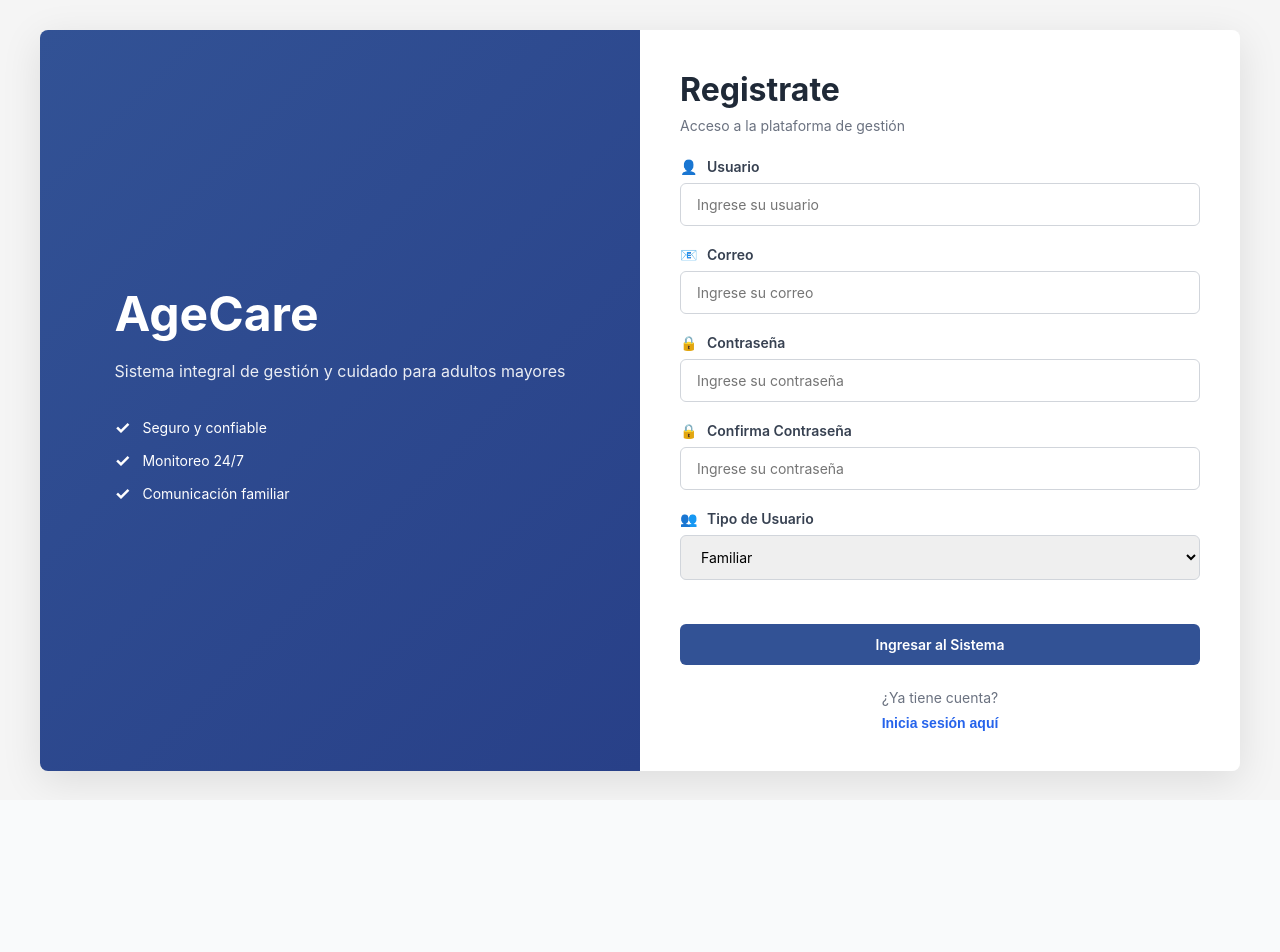
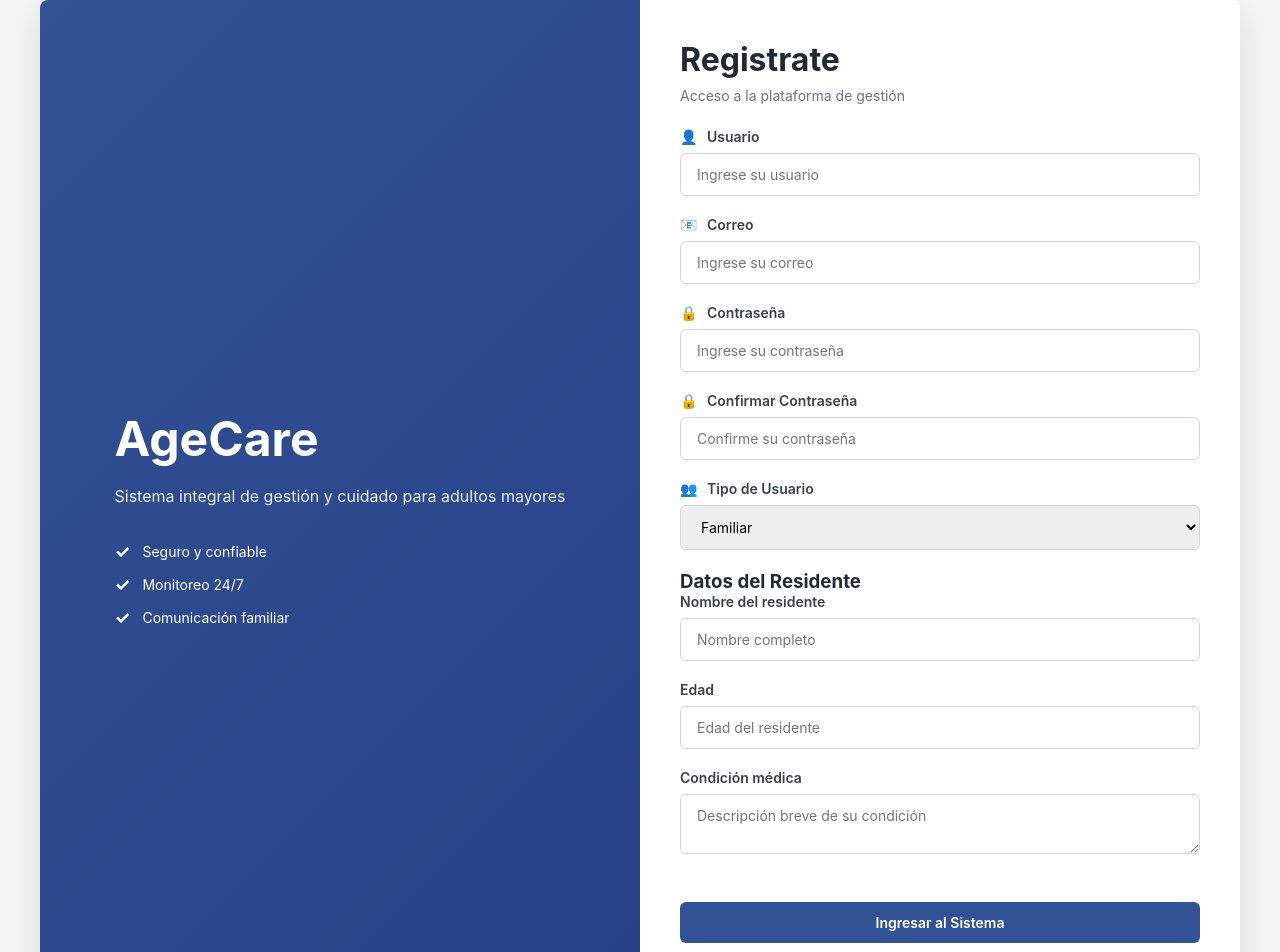
Before and after one commit to 1ASI0657-6339-Fund-Arq-Soft/Frontend, an Angular app: page /register in a window 1280 px wide. Shown: the top 952 px of the page. Before the commit the page ends 800 px from the top, so only its background shows below. Built offline with nearby package versions, Linux system fonts and the light colour scheme.

Commit message:
feat: add register

```diff
--- a/package.json
+++ b/package.json
@@ -28,6 +28,7 @@
     "@angular/forms": "^20.3.0",
     "@angular/platform-browser": "^20.3.0",
     "@angular/router": "^20.3.0",
+    "@stripe/stripe-js": "^8.5.3",
     "rxjs": "~7.8.0",
     "tslib": "^2.3.0",
     "zone.js": "~0.15.0"
@@ -37,6 +38,7 @@
     "@angular/cli": "^20.3.8",
     "@angular/compiler-cli": "^20.3.0",
     "@types/jasmine": "~5.1.0",
+    "@types/stripe-v3": "^3.1.33",
     "jasmine-core": "~5.9.0",
     "karma": "~6.4.0",
     "karma-chrome-launcher": "~3.2.0",
--- a/src/app/auth/components/register/register.component.html
+++ b/src/app/auth/components/register/register.component.html
@@ -23,90 +23,61 @@
 
         <form [formGroup]="registerForm" (ngSubmit)="onSubmit()">
           <div class="form-group">
-            <label for="name">
-              <span class="icon">👤</span>
-              Usuario
-            </label>
+            <label for="name"><span class="icon">👤</span> Usuario</label>
             <input
               type="text"
               id="name"
+              class="form-input"
+              placeholder="Ingrese su usuario"
               formControlName="name"
-              placeholder="Ingrese su usuario"
-              class="form-input"
               [class.is-invalid]="submitted && f['name'].errors"
             />
-            <div *ngIf="submitted && f['name'].errors" class="error-text">
-              <span *ngIf="f['name'].errors['required']">El nombre es requerido</span>
-              <span *ngIf="f['name'].errors['minlength']">Mínimo 3 caracteres</span>
-            </div>
           </div>
 
           <div class="form-group">
-            <label for="email">
-              <span class="icon">📧</span>
-              Correo
-            </label>
+            <label for="email"><span class="icon">📧</span> Correo</label>
             <input
               type="email"
               id="email"
+              class="form-input"
+              placeholder="Ingrese su correo"
               formControlName="email"
-              placeholder="Ingrese su correo"
-              class="form-input"
               [class.is-invalid]="submitted && f['email'].errors"
             />
-            <div *ngIf="submitted && f['email'].errors" class="error-text">
-              <span *ngIf="f['email'].errors['required']">El email es requerido</span>
-              <span *ngIf="f['email'].errors['email']">Ingrese un email válido</span>
-            </div>
           </div>
 
           <div class="form-group">
-            <label for="password">
-              <span class="icon">🔒</span>
-              Contraseña
-            </label>
+            <label for="password"><span class="icon">🔒</span> Contraseña</label>
             <input
               type="password"
               id="password"
+              class="form-input"
+              placeholder="Ingrese su contraseña"
               formControlName="password"
-              placeholder="Ingrese su contraseña"
-              class="form-input"
               [class.is-invalid]="submitted && f['password'].errors"
             />
-            <div *ngIf="submitted && f['password'].errors" class="error-text">
-              <span *ngIf="f['password'].errors['required']">La contraseña es requerida</span>
-              <span *ngIf="f['password'].errors['minlength']">Mínimo 6 caracteres</span>
-            </div>
           </div>
 
           <div class="form-group">
-            <label for="confirmPassword">
-              <span class="icon">🔒</span>
-              Confirma Contraseña
-            </label>
+            <label for="confirmPassword"
+            ><span class="icon">🔒</span> Confirmar Contraseña</label
+            >
             <input
               type="password"
               id="confirmPassword"
+              class="form-input"
+              placeholder="Confirme su contraseña"
               formControlName="confirmPassword"
-              placeholder="Ingrese su contraseña"
-              class="form-input"
               [class.is-invalid]="submitted && f['confirmPassword'].errors"
             />
-            <div *ngIf="submitted && f['confirmPassword'].errors" class="error-text">
-              <span *ngIf="f['confirmPassword'].errors['required']">Debe confirmar la contraseña</span>
-              <span *ngIf="f['confirmPassword'].errors['passwordMismatch']">Las contraseñas no coinciden</span>
-            </div>
           </div>
 
           <div class="form-group">
-            <label for="role">
-              <span class="icon">👥</span>
-              Tipo de Usuario
-            </label>
+            <label for="role"><span class="icon">👥</span> Tipo de Usuario</label>
             <select
               id="role"
+              class="form-input"
               formControlName="role"
-              class="form-input"
               [class.is-invalid]="submitted && f['role'].errors"
             >
               <option value="" disabled>Seleccione su rol</option>
@@ -114,16 +85,42 @@
                 {{ role.label }}
               </option>
             </select>
-            <div *ngIf="submitted && f['role'].errors" class="error-text">
-              <span *ngIf="f['role'].errors['required']">Debe seleccionar un rol</span>
+          </div>
+
+          <div class="resident-section" *ngIf="isFamiliar()">
+            <h3 class="section-title">Datos del Residente</h3>
+
+            <div class="form-group">
+              <label>Nombre del residente</label>
+              <input
+                type="text"
+                class="form-input"
+                placeholder="Nombre completo"
+                formControlName="residentName"
+              />
+            </div>
+
+            <div class="form-group">
+              <label>Edad</label>
+              <input
+                type="number"
+                class="form-input"
+                placeholder="Edad del residente"
+                formControlName="residentAge"
+              />
+            </div>
+
+            <div class="form-group">
+              <label>Condición médica</label>
+              <textarea
+                class="form-input"
+                placeholder="Descripción breve de su condición"
+                formControlName="residentCondition"
+              ></textarea>
             </div>
           </div>
 
-          <button
-            type="submit"
-            class="btn btn-primary"
-            [disabled]="loading"
-          >
+          <button type="submit" class="btn btn-primary" [disabled]="loading">
             <span *ngIf="!loading">Ingresar al Sistema</span>
             <span *ngIf="loading">Registrando...</span>
           </button>
@@ -131,7 +128,7 @@
 
         <div class="login-link">
           <p>¿Ya tiene cuenta?</p>
-          <button type="button" (click)="goToLogin()" class="link-button">
+          <button type="button" class="link-button" (click)="goToLogin()">
             Inicia sesión aquí
           </button>
         </div>
--- a/src/app/auth/components/register/register.component.ts
+++ b/src/app/auth/components/register/register.component.ts
@@ -1,6 +1,12 @@
 import { Component } from "@angular/core";
 import { CommonModule } from "@angular/common";
-import { FormsModule, ReactiveFormsModule, FormBuilder, FormGroup, Validators } from "@angular/forms";
+import {
+  FormsModule,
+  ReactiveFormsModule,
+  FormBuilder,
+  FormGroup,
+  Validators,
+} from "@angular/forms";
 import { Router } from "@angular/router";
 import { AuthService } from "../../../core/services/auth.service";
 
@@ -12,16 +18,16 @@ import { AuthService } from "../../../core/services/auth.service";
   styleUrls: ["./register.component.css"],
 })
 export class RegisterComponent {
-  registerForm: FormGroup
-  loading = false
-  submitted = false
-  error = ""
+  registerForm: FormGroup;
+  loading = false;
+  submitted = false;
+  error = "";
 
   roles = [
     { value: "familiar", label: "Familiar" },
     { value: "cuidador", label: "Cuidador" },
     { value: "developer", label: "Developer" },
-  ]
+  ];
 
   constructor(
     private formBuilder: FormBuilder,
@@ -35,56 +41,64 @@ export class RegisterComponent {
         password: ["", [Validators.required, Validators.minLength(6)]],
         confirmPassword: ["", Validators.required],
         role: ["familiar", Validators.required],
+
+        residentName: [""],
+        residentAge: [""],
+        residentCondition: [""],
       },
       { validators: this.passwordMatchValidator },
-    )
+    );
   }
 
   get f() {
-    return this.registerForm.controls
+    return this.registerForm.controls;
   }
 
   passwordMatchValidator(group: FormGroup) {
-    const password = group.get("password")
-    const confirmPassword = group.get("confirmPassword")
+    const password = group.get("password");
+    const confirmPassword = group.get("confirmPassword");
 
     if (password && confirmPassword && password.value !== confirmPassword.value) {
-      confirmPassword.setErrors({ passwordMismatch: true })
-      return { passwordMismatch: true }
+      confirmPassword.setErrors({ passwordMismatch: true });
+      return { passwordMismatch: true };
     }
-    return null
+    return null;
+  }
+
+  isFamiliar(): boolean {
+    return this.registerForm.get("role")?.value === "familiar";
   }
 
   onSubmit(): void {
-    this.submitted = true
-    this.error = ""
+    this.submitted = true;
+    this.error = "";
 
-    if (this.registerForm.invalid) {
-      return
-    }
+    if (this.registerForm.invalid) return;
 
-    this.loading = true
-    const { confirmPassword, ...registerData } = this.registerForm.value
+    this.loading = true;
+
+    const { confirmPassword, ...registerData } = this.registerForm.value;
 
     this.authService.register(registerData).subscribe({
       next: (response) => {
-        const user = response.user
+        const user = response.user;
+
         if (user.role === "familiar") {
-          this.router.navigate(["/familiar/dashboard"])
+          this.router.navigate(["/familiar/dashboard"]);
         } else if (user.role === "cuidador") {
-          this.router.navigate(["/cuidador/dashboard"])
+          this.router.navigate(["/cuidador/dashboard"]);
         } else if (user.role === "developer") {
-          this.router.navigate(["/developer/dashboard"])
+          this.router.navigate(["/developer/dashboard"]);
         }
       },
       error: (error) => {
-        this.error = error.message || "Error al registrarse"
-        this.loading = false
+        this.error = error.message || "Error al registrarse";
+        this.loading = false;
       },
-    })
+    });
   }
 
   goToLogin(): void {
-    this.router.navigate(["/login"])
+    this.router.navigate(["/login"]);
   }
 }
--- a/src/app/familiar/components/layout/layout.component.html
+++ b/src/app/familiar/components/layout/layout.component.html
@@ -39,7 +39,7 @@
           </a>
         </li>
         <li>
-          <a routerLink="/familiar/pages" routerLinkActive="active" class="menu-item">
+          <a routerLink="/familiar/payments" routerLinkActive="active" class="menu-item">
             <span class="label">Pagos</span>
           </a>
         </li>
--- a/src/app/familiar/familiar.routes.ts
+++ b/src/app/familiar/familiar.routes.ts
@@ -26,11 +26,12 @@ export const FAMILIAR_ROUTES: Routes = [
       import("./components/resident-profile/resident-profile.component").then((m) => m.ResidentProfileComponent),
   },
   {
-    path: "pages",
-    loadComponent: () => import("./components/pages/pages.component").then((m) => m.PagesComponent),
-  },
-  {
     path: "settings",
     loadComponent: () => import("./components/settings/settings.component").then((m) => m.SettingsComponent),
   },
-]
+  {
+    path: 'payments',
+    loadComponent: () =>
+      import('./components/payments/payments.component').then(m => m.PaymentsComponent)
+  }
+];
```
Also changed, not shown: 1 other file (tests, documents, lock files or other folders).
